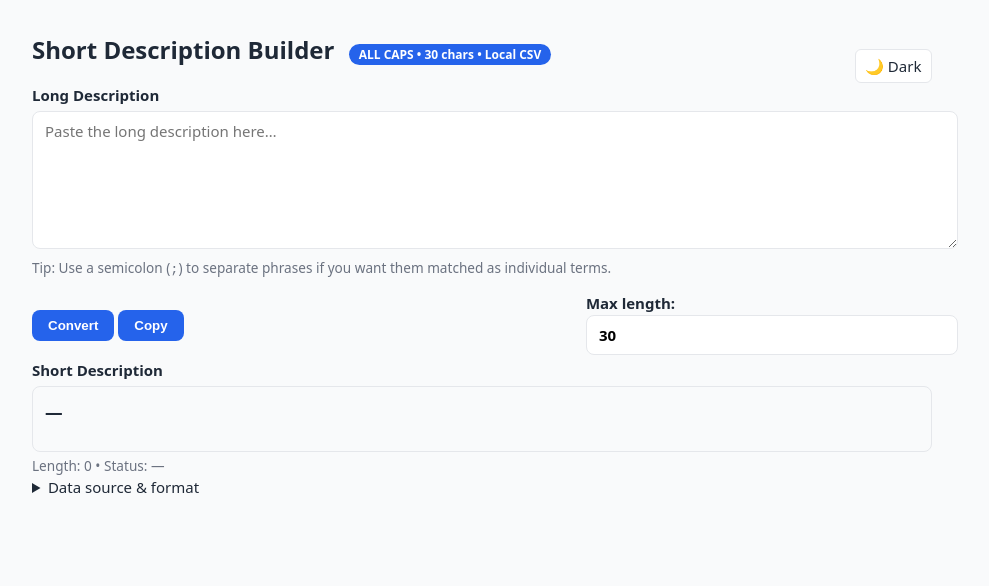
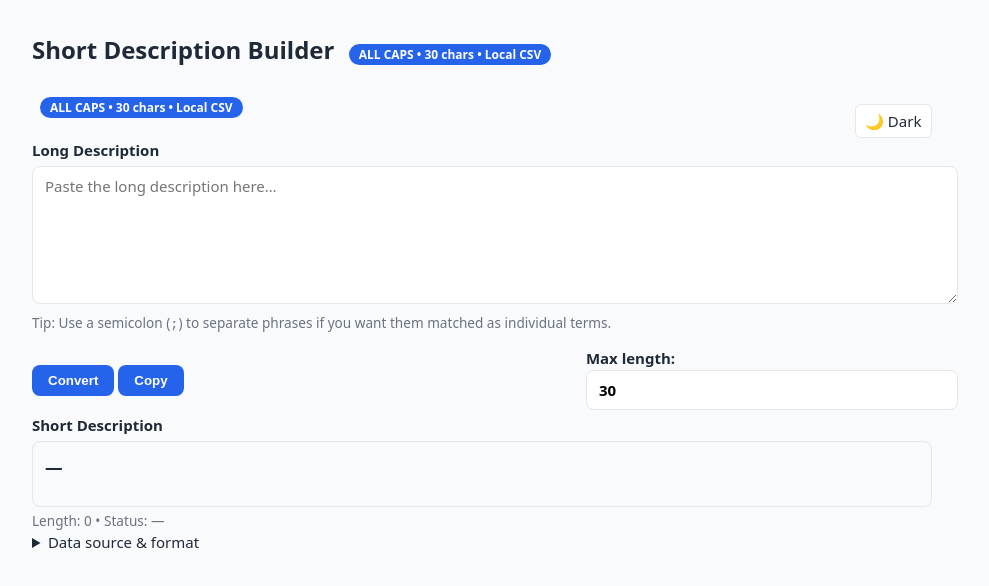
Before and after one commit to Scottua25/abbreviator, a plain HTML site: page index.html in a window 1280 px wide. Shown: the whole page, without its empty margins (158-1147 px from the left). Drawn offline with Linux system fonts and the light colour scheme.

Commit message:
Update index.html

```diff
--- a/index.html
+++ b/index.html
@@ -131,6 +131,7 @@ button:active { transform: translateY(1px); }
 </head>
 <body>
   <h1>Short Description Builder <span class="badge">ALL CAPS • 30 chars • Local CSV</span></h1>
+  <h2><span class="badge">ALL CAPS • 30 chars • Local CSV</span></h2>
 
 <div style="float:right; margin-top:-2.2rem;">
   <button id="themeToggle" class="toggle-btn">🌙 Dark</button>
```
